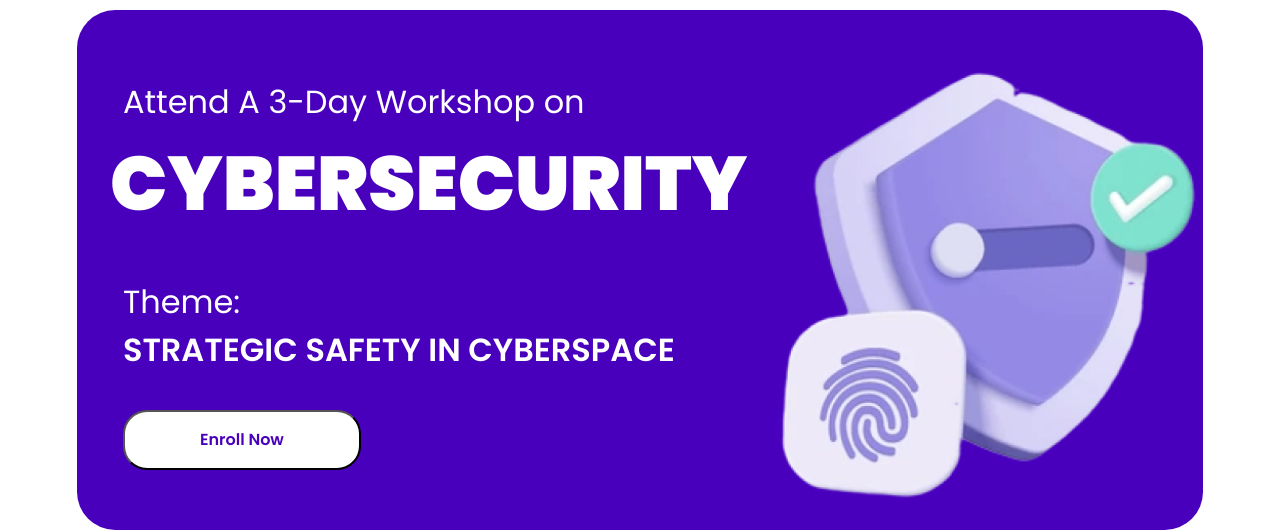
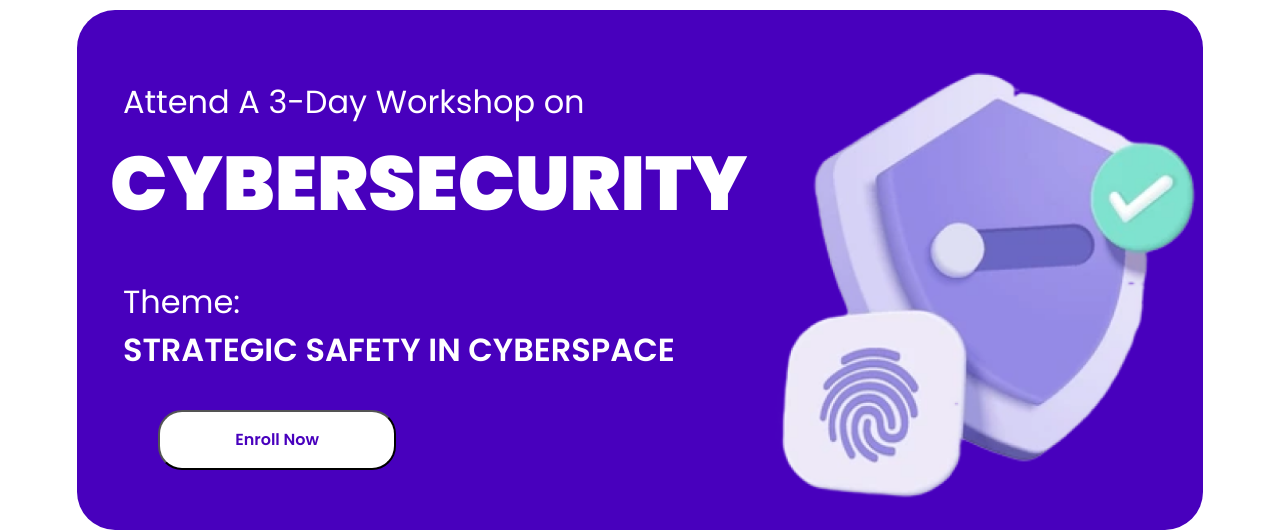
Before and after one commit to Stray-Tech/D-Cisco_Academy, a plain HTML site: page cybersecurity.html in a window 1280 px wide. Shown: the part 102-634 px from the top of the page. Drawn offline with Linux system fonts and the light colour scheme.

Commit message:
Update enroll button in hero to center

```diff
--- a/assets/css/cybersecurity.css
+++ b/assets/css/cybersecurity.css
@@ -59,7 +59,7 @@
 
 .enroll-button{
     margin-bottom: 3.5rem;
-    margin-left: 2.8rem;
+    margin-left: 5rem;
     border-radius: 24px;
     height: 60px;
     width: 238px;
```
